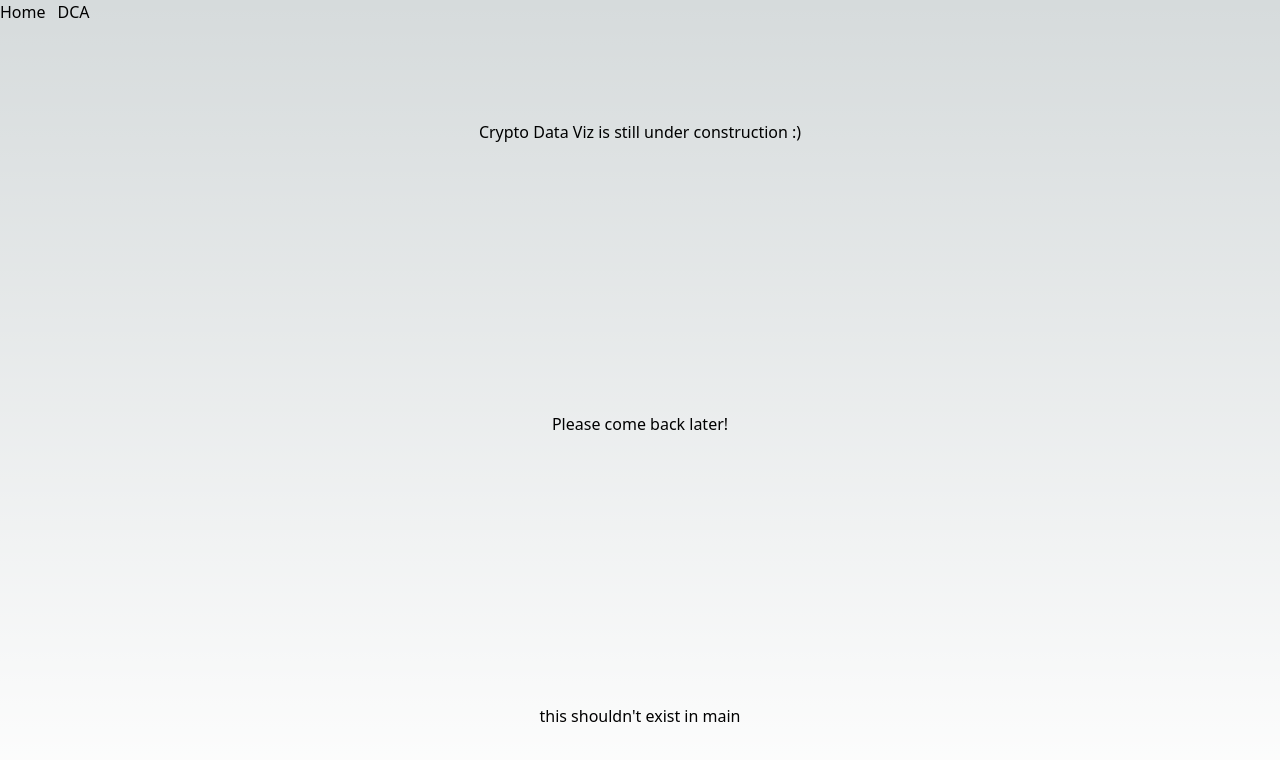
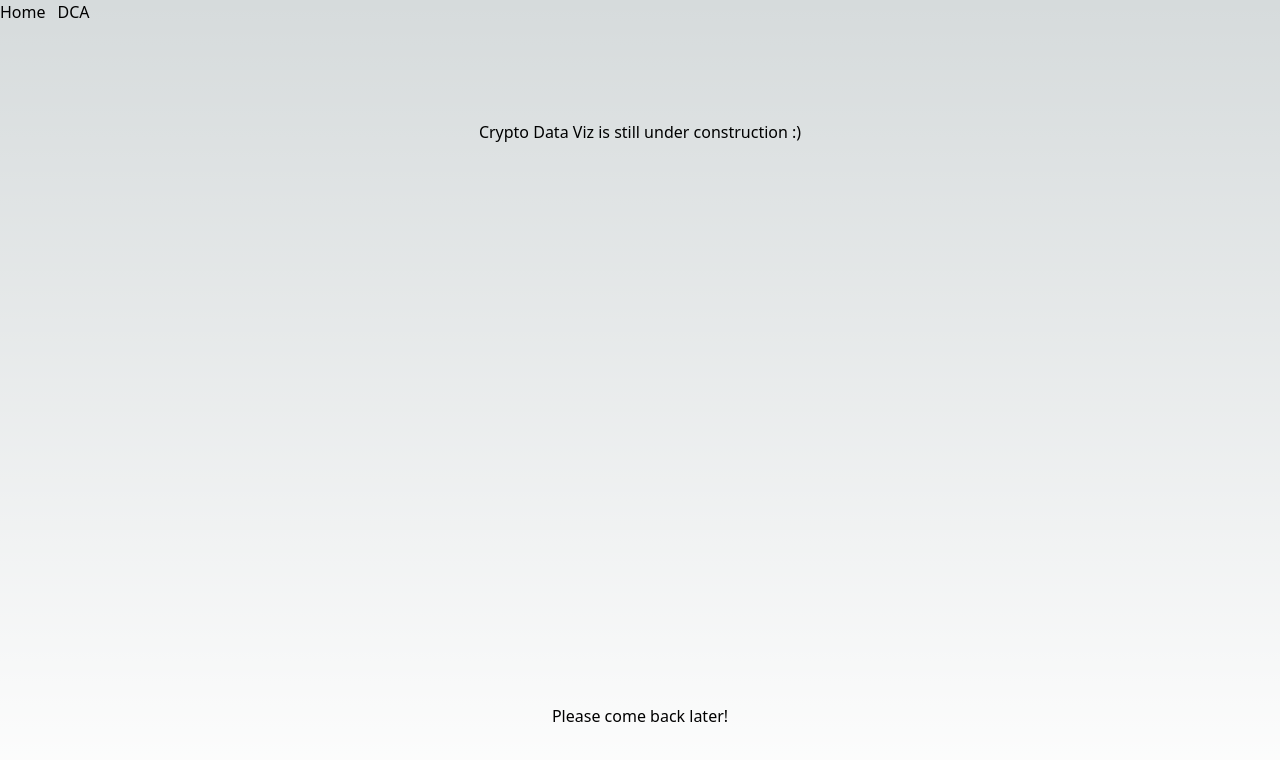
Before and after one commit to antonydesigns/cryptodataviz, a Next.js app: page / in a window 1280 px wide. Shown: the top 760 px of the page. Built offline with nearby package versions, Linux system fonts and the light colour scheme.

Commit message:
fix page conflicts

```diff
--- a/app/(marketing)/(homepage)/page.tsx
+++ b/app/(marketing)/(homepage)/page.tsx
@@ -3,7 +3,6 @@ export default function Home() {
     <main className="flex min-h-screen flex-col items-center justify-between p-24">
       <p>Crypto Data Viz is still under construction :)</p>
       <p>Please come back later!</p>
-      <p>this shouldn't exist in main</p>
     </main>
   );
 }
--- a/app/page.tsx
+++ /dev/null
@@ -1,11 +0,0 @@
-import Image from "next/image";
-
-export default function Home() {
-  return (
-    <main className="flex min-h-screen flex-col items-center justify-between p-24">
-      <p>Crypto Data Viz is still under construction :)</p>
-      <p>Please come back later!</p>
-      <p>this shouldn't exist in main</p>
-    </main>
-  );
-}
```
